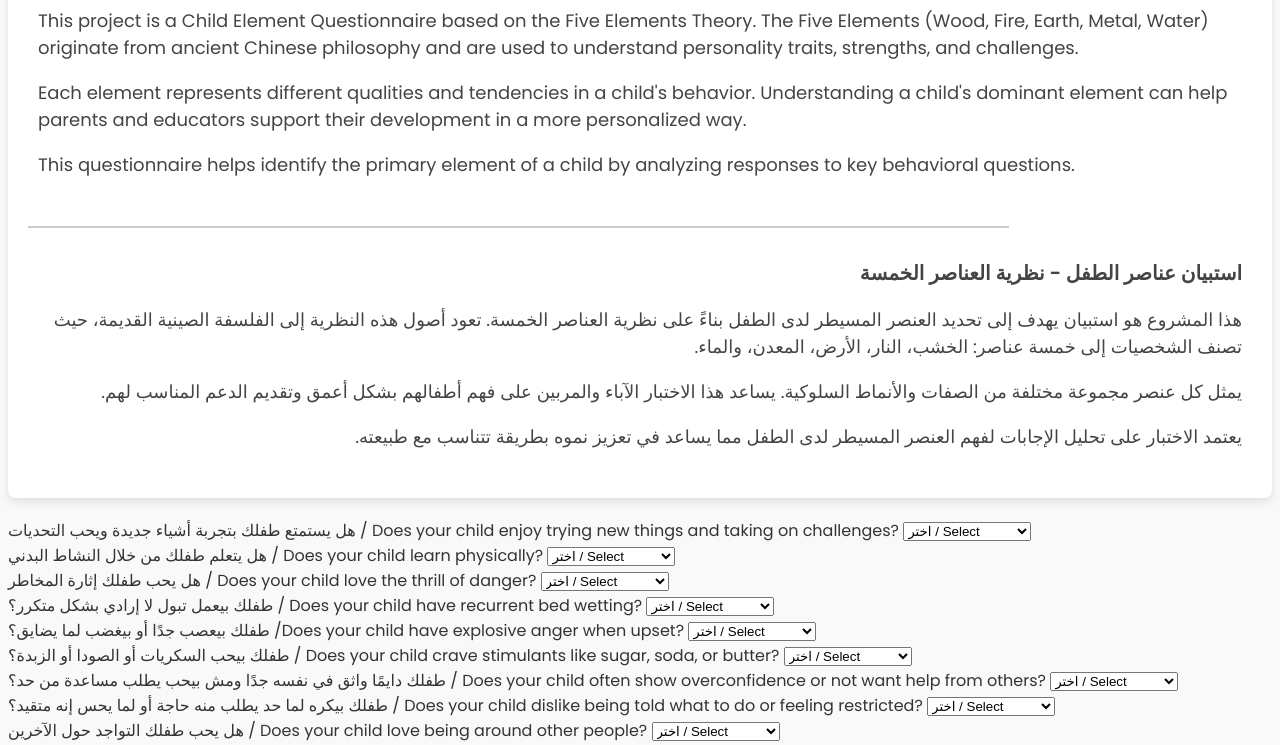
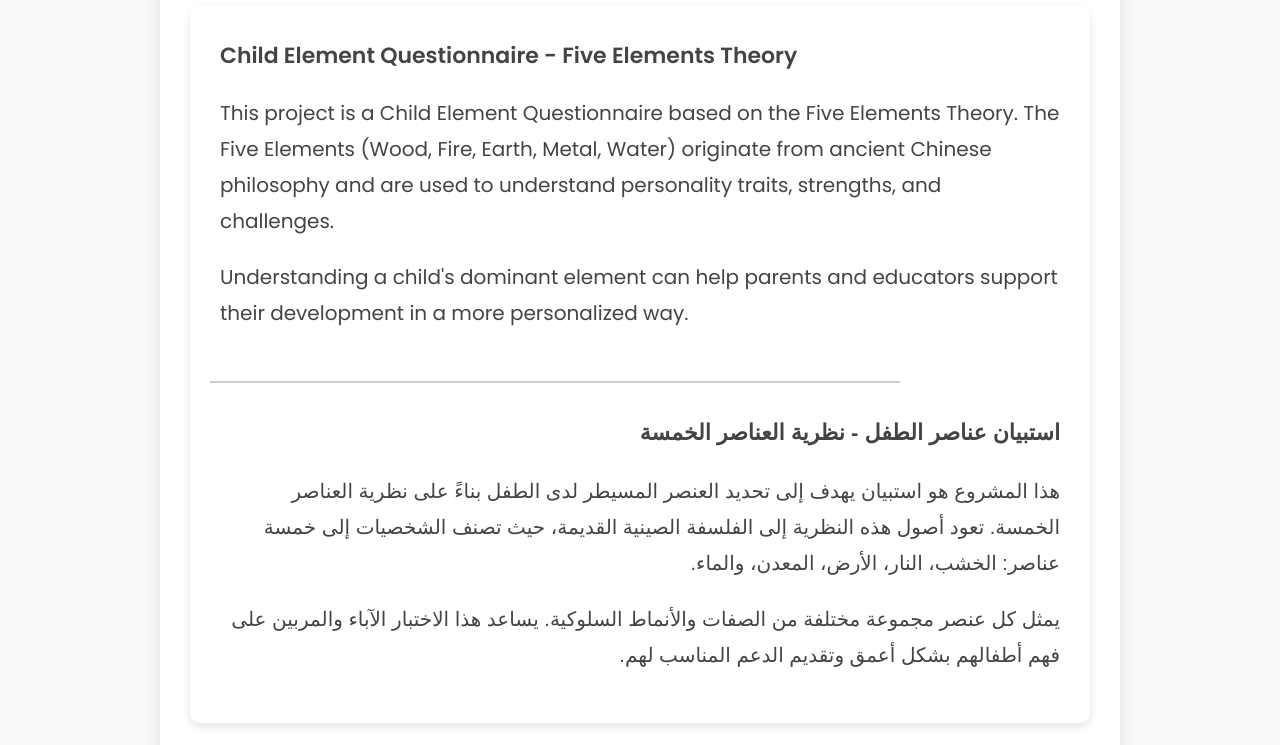
Before and after one commit to rawan223hh/spectra-clinic, a plain HTML site: page index.html in a window 1280 px wide. Shown: the part 159-904 px from the top of the page. Drawn offline with Linux system fonts and the light colour scheme.

Commit message:
Update index.html

```diff
--- a/index.html
+++ b/index.html
@@ -5,47 +5,88 @@
     <meta name="viewport" content="width=device-width, initial-scale=1.0">
     <title>Child Element Quiz</title>
 
-    <!-- Google Fonts for Poppins -->
+    <!-- Google Fonts for Poppins (Modern & Sleek) -->
     <link href="https://fonts.googleapis.com/css2?family=Poppins:wght@300;400;600&display=swap" rel="stylesheet">
 
     <style>
+        /* 🌟 BEAUTIFUL STYLING 🌟 */
         body {
-            font-family: "Poppins", Arial, sans-serif !important; /* Ensure font applies */
+            font-family: "Poppins", Arial, sans-serif !important;
             background-color: #f9f9f9 !important;
             color: #333 !important;
+            margin: 0;
+            padding: 0;
+        }
+
+        .container {
+            max-width: 900px;
+            margin: 40px auto;
+            background: white;
+            padding: 30px;
+            border-radius: 12px;
+            box-shadow: 0px 6px 15px rgba(0, 0, 0, 0.1);
         }
 
         h2 {
-            font-size: 28px !important;
+            font-size: 32px !important;
             color: #007bff !important;
             text-align: center !important;
             font-weight: bold !important;
+            margin-bottom: 20px;
         }
 
+        /* 🌸 Styled Description Section 🌸 */
         .description {
-            font-size: 18px !important;
+            font-size: 20px !important;
             color: #444 !important;
             background: white !important;
             padding: 20px !important;
-            border-radius: 8px !important;
+            border-radius: 10px !important;
             box-shadow: 0px 4px 10px rgba(0, 0, 0, 0.1) !important;
-            margin-bottom: 20px !important;
+            margin-bottom: 30px !important;
+            line-height: 1.8;
         }
 
+        /* Arabic Styling */
+        [dir="rtl"] {
+            font-family: "Cairo", sans-serif !important;
+            text-align: right !important;
+        }
+
+        /* 🔥 Sexy Buttons 🔥 */
         button {
             background: #ff4081 !important;
-            font-size: 18px !important;
+            font-size: 20px !important;
             font-weight: bold !important;
-            border-radius: 10px !important;
+            border-radius: 12px !important;
             transition: 0.3s !important;
-            padding: 10px 20px !important;
+            padding: 12px 24px !important;
             border: none !important;
             cursor: pointer !important;
             color: white !important;
+            display: block;
+            width: 100%;
+            text-transform: uppercase;
         }
 
         button:hover {
             background: #d81b60 !important;
+            transform: scale(1.05);
+        }
+
+        .question {
+            font-size: 18px;
+            margin-bottom: 20px;
+        }
+
+        .result {
+            display: none;
+            padding: 20px;
+            background: #f4f4f4;
+            border: 1px solid #ccc;
+            font-size: 18px;
+            border-radius: 8px;
+            margin-top: 20px;
         }
     </style>
 </head>
@@ -53,32 +94,27 @@
     <div class="container">
         <h2>استبيان عناصر الطفل / Child Element Questionnaire</h2>
 
-        <!-- Beautifully formatted description -->
-        <div class="description" style="text-align: center;">
+        <!-- 💖 BEAUTIFUL DESCRIPTION 💖 -->
+        <div class="description">
             <!-- English Section -->
-            <div dir="ltr" style="text-align: left; direction: ltr; padding: 10px;">
-                <strong style="font-size: 20px;">Child Element Questionnaire - Five Elements Theory</strong>
+            <div dir="ltr" style="text-align: left; padding: 10px;">
+                <strong style="font-size: 22px;">Child Element Questionnaire - Five Elements Theory</strong>
                 <p>
                     This project is a Child Element Questionnaire based on the Five Elements Theory.
                     The Five Elements (Wood, Fire, Earth, Metal, Water) originate from ancient Chinese
                     philosophy and are used to understand personality traits, strengths, and challenges.
                 </p>
                 <p>
-                    Each element represents different qualities and tendencies in a child's behavior.
                     Understanding a child's dominant element can help parents and educators support
                     their development in a more personalized way.
                 </p>
-                <p>
-                    This questionnaire helps identify the primary element of a child by analyzing responses
-                    to key behavioral questions.
-                </p>
             </div>
 
-            <hr style="border: 1px solid #ccc; margin: 20px 0; width: 80%;"> <!-- Divider -->
+            <hr style="border: 1px solid #ccc; margin: 20px 0; width: 80%;">
 
             <!-- Arabic Section -->
-            <div dir="rtl" style="text-align: right; direction: rtl; padding: 10px;">
-                <strong style="font-size: 20px;">استبيان عناصر الطفل - نظرية العناصر الخمسة</strong>
+            <div dir="rtl" style="text-align: right; padding: 10px;">
+                <strong style="font-size: 22px;">استبيان عناصر الطفل - نظرية العناصر الخمسة</strong>
                 <p>
                     هذا المشروع هو استبيان يهدف إلى تحديد العنصر المسيطر لدى الطفل بناءً على نظرية العناصر الخمسة.
                     تعود أصول هذه النظرية إلى الفلسفة الصينية القديمة، حيث تصنف الشخصيات إلى خمسة عناصر:
@@ -87,10 +123,6 @@
                 <p>
                     يمثل كل عنصر مجموعة مختلفة من الصفات والأنماط السلوكية.
                     يساعد هذا الاختبار الآباء والمربين على فهم أطفالهم بشكل أعمق وتقديم الدعم المناسب لهم.
-                </p>
-                <p>
-                    يعتمد الاختبار على تحليل الإجابات لفهم العنصر المسيطر لدى الطفل مما يساعد في تعزيز نموه
-                    بطريقة تتناسب مع طبيعته.
                 </p>
             </div>
         </div>
```
